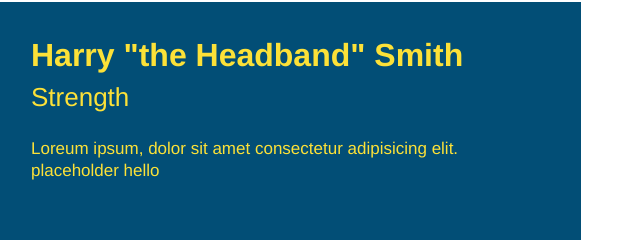
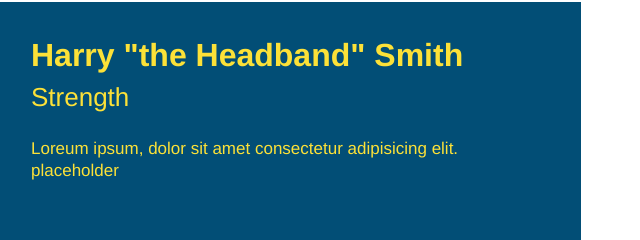
Before and after one commit to lest210/run-buddy, a plain HTML site: page index.html in a window 1280 px wide. Shown: the part 3367-3607 px from the top of the page, 509-1149 px from the left. Drawn offline with Linux system fonts and the light colour scheme.

Commit message:
meet the trainers

```diff
--- a/index.html
+++ b/index.html
@@ -131,7 +131,7 @@
                     <h3>Harry "the Headband" Smith</h3>
                     <h4>Strength</h4>
                     <p>
-                        Loreum ipsum, dolor sit amet consectetur adipisicing elit. placeholder hello
+                        Loreum ipsum, dolor sit amet consectetur adipisicing elit. placeholder
                     </p>
                 </div>
             </article>
```
